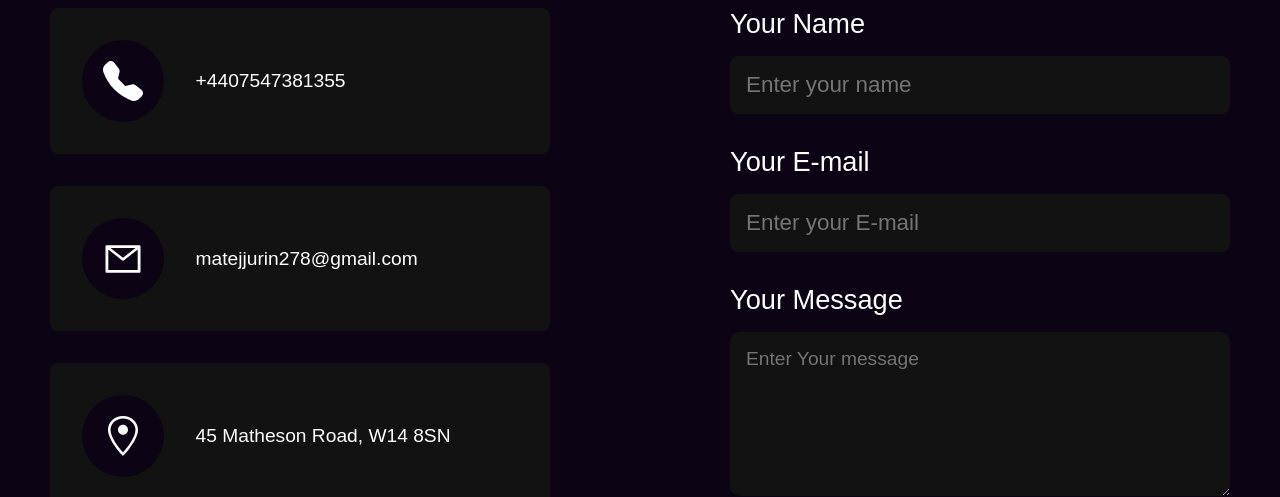
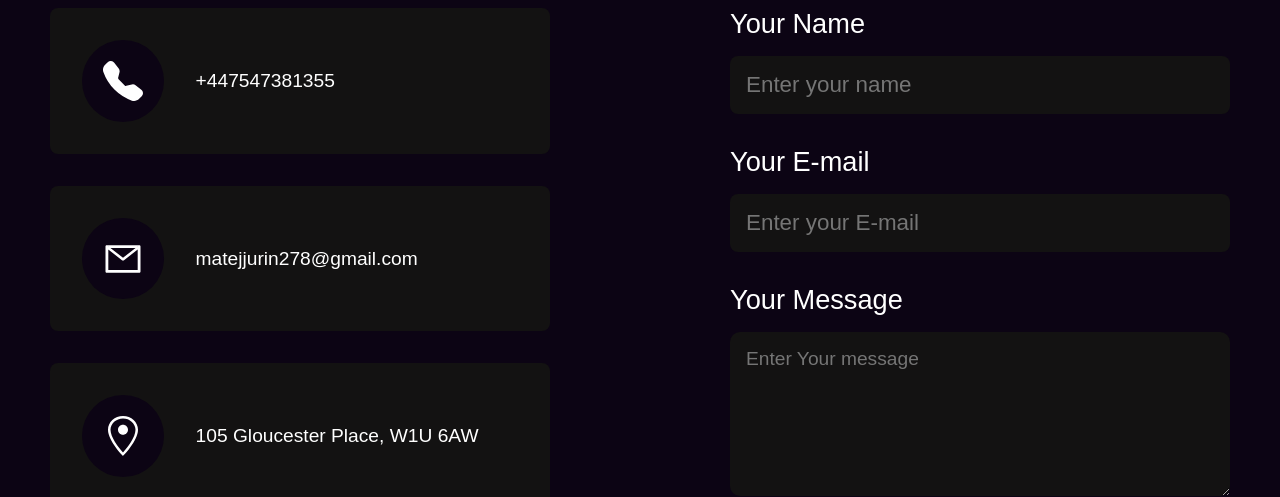
Before and after one commit to Matej404/portfolio, a React (Create React App) app: page / in a window 1280 px wide. Shown: the part 2335-2832 px from the top of the page. Built offline with nearby package versions, Linux system fonts and the light colour scheme.

Commit message:
Change address

```diff
--- a/src/web/contact/Contact.js
+++ b/src/web/contact/Contact.js
@@ -48,7 +48,7 @@ export default function Contact() {
                             <div className="icon">
                                 <BsTelephoneFill />
                             </div>
-                            <p><a href="tel:+447547381355">+4407547381355</a></p>
+                            <p><a href="tel:+447547381355">+447547381355</a></p>
                         </div>
                         <div className="contact-information">
                             <div className="icon">
@@ -60,7 +60,7 @@ export default function Contact() {
                             <div className="icon">
                                 <GoLocation />
                             </div>
-                            <p>45 Matheson Road, W14 8SN</p>
+                            <p>105 Gloucester Place, W1U 6AW</p>
                         </div>
                     </div>
                     <div className="contact-form-container">
```
